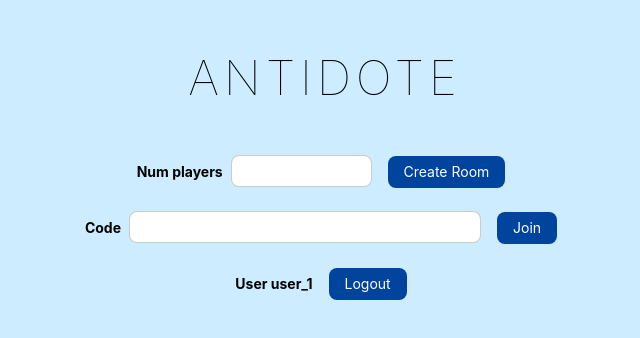
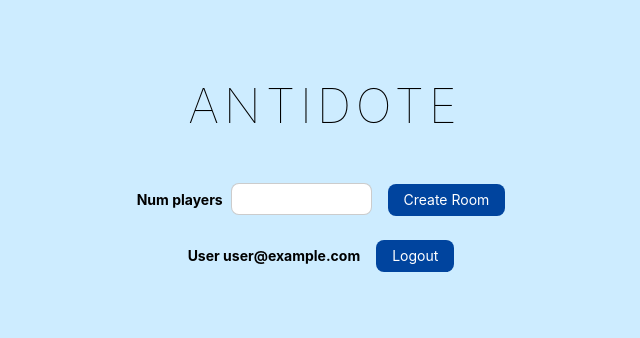
Before and after one commit to Zhongweizhao/antidote, a React app: page / in a window 1280 px wide. Shown: the part 222-560 px from the top of the page, without its empty margins (315-955 px from the left). Built offline with nearby package versions, Linux system fonts and the light colour scheme; no server answers; sample sign-in values are in the browser's storage; what random would draw is missing.

Commit message:
disallow sign in anonymously

```diff
--- a/src/Home.js
+++ b/src/Home.js
@@ -25,7 +25,7 @@ function Home() {
           <Title />
           <div className='mw7 center pa4 br2-ns bn'>
             <CreateRoom />
-            <JoinRoom />
+            {/* <JoinRoom /> */}
             <Logout user={user} />
           </div>
         </div>
@@ -49,6 +49,7 @@ function Login() {
     auth.signInWithPopup(provider);
   }
 
+  // eslint-disable-next-line
   const signInAnonymously = (e) => {
     e.preventDefault();
     auth.signInAnonymously();
@@ -57,7 +58,7 @@ function Login() {
   return (
     <div className='ph3'>
       <button onClick={signInWithGoogle} className={buttonClass}>Sign in with Google</button>
-      <button onClick={signInAnonymously} className={buttonClass}>Sign in anonymously</button>
+      {/* <button onClick={signInAnonymously} className={buttonClass}>Sign in anonymously</button> */}
     </div>
   )
 }
@@ -71,7 +72,7 @@ function Logout(props) {
   return (
     <div>
       <label className='f6 b mb2 dib mr2'>
-        User {user.uid}
+        User {user.email}
       </label>
       <button className={buttonClass + ' dib'} onClick={logout}>Logout</button>
     </div>
@@ -129,6 +130,7 @@ function CreateRoom() {
   )
 }
 
+// eslint-disable-next-line
 function JoinRoom() {
   const [error, setError] = useState('');
   const [code, setCode] = useState('')
```
